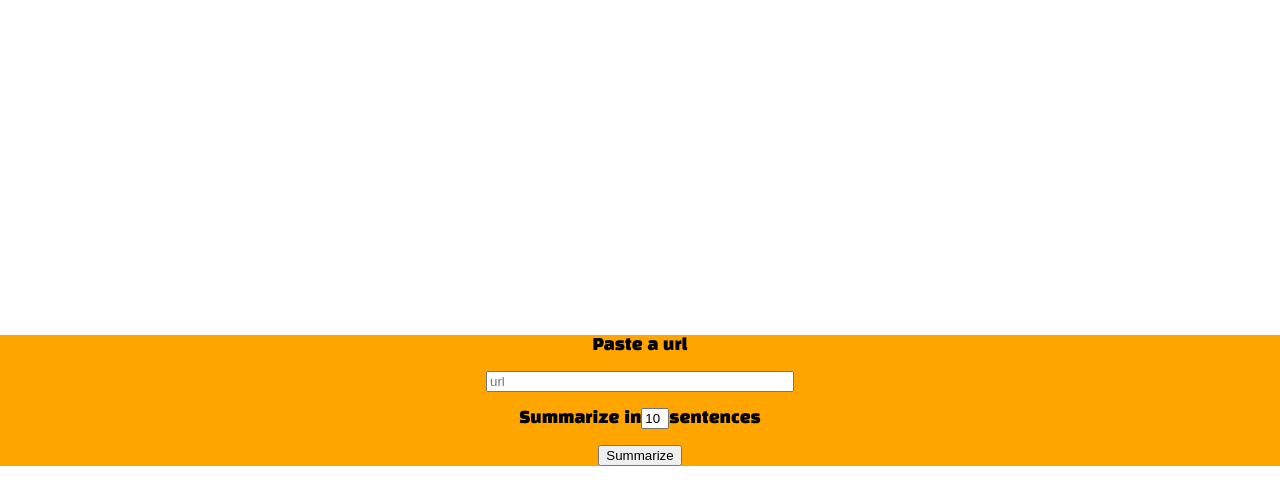
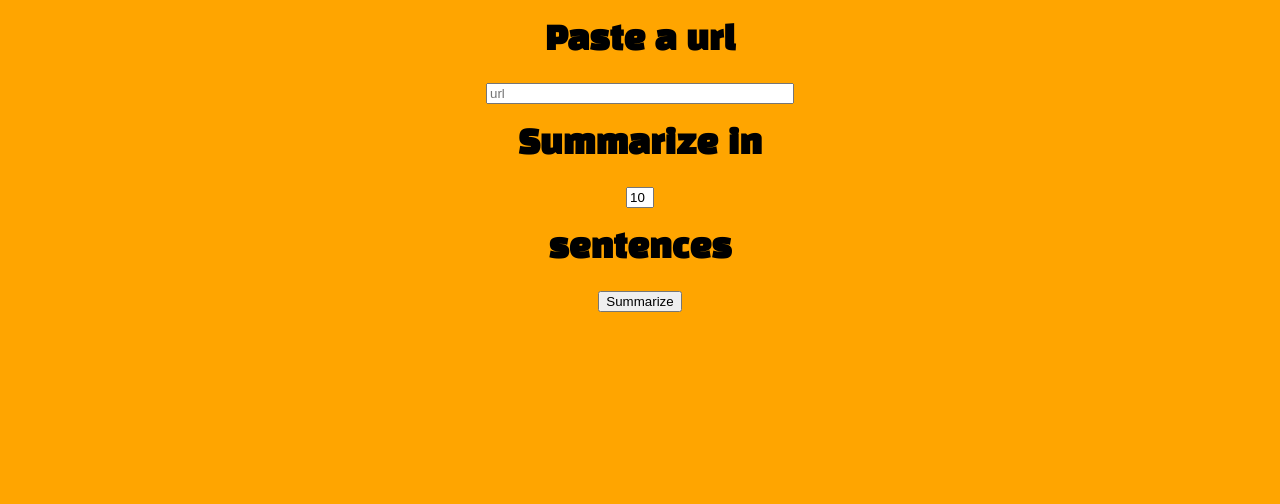
Before and after one commit to FelicianoAnthony/reactArticleSummarizer, a React (Create React App) app: page / in a window 1280 px wide. Shown: the top 504 px of the page. Built offline with nearby package versions, Linux system fonts and the light colour scheme.

Commit message:
save css

```diff
--- a/src/App.css
+++ b/src/App.css
@@ -1,4 +1,8 @@
-.App {
+@import url(https://fonts.googleapis.com/css?family=Black+Han+Sans);
+
+body {
   text-align: center;
   background-color: #ffa500;
+  font-family: 'Black Han Sans';
+
 }
--- a/src/App.js
+++ b/src/App.js
@@ -8,13 +8,16 @@ import HomeComponent from './HomeComponent';
 class App extends Component {
   render() {
     return (
-    	<div id='outer-app'>
-      <div className="App">
+
+
+    	<body className="App">
 
         <HomeComponent />
 
-      </div>
-      </div>
+        </body>
+
+
+
     );
   }
 }
--- a/src/HomeComponent.css
+++ b/src/HomeComponent.css
@@ -1,17 +1,25 @@
 @import url(https://fonts.googleapis.com/css?family=Black+Han+Sans);
 
-body, html {
-    width: 100%;
-    height: 100%;
-    margin: 0;
-    padding: 0;
-    display:table;
-    font-family:'Black Han Sans';
+
+.outer {
+  display: flex;
+  text-align:center;
+  justify-content: center; /* center horizontally */
+  font-family:"Black Han Sans";
 }
-body {
-    display:table-cell;
-    vertical-align:middle;
-}
+
+/*.outer
+{
+  position: absolute;
+  margin: auto;
+  top: 0;
+  right: 0;
+  bottom: 0;
+  left: 0;
+  width: 100px;
+  height: 100px;
+}*/
+
 
 .mytext {
     width: 300px;
--- a/src/HomeComponent.js
+++ b/src/HomeComponent.js
@@ -69,17 +69,20 @@ class Home extends Component {
 
 
   render() {
+
+
     return (
       <div className='outer'>
 
         <form id="form_login">
-          <p> Paste a url </p>
+          <h1> Paste a url </h1>
 {/*           {this.state.sentenceCount} */}
             <p>
               <input value={this.state.urlToSummarize} onChange={this.updateUrlToSummarize} className= "mytext" type="text" id="server" placeholder="url" />
-            </p> Summarize in
+            </p>
+             <h1> Summarize in </h1>
                 <input value={this.state.sentenceCount} onChange={this.handleOnChange} className="sentences" id="sentence-box" type="text" placeholder="10" />
-              sentences
+              <h1> sentences </h1>
             <p>
                 <button onClick={this.handleClick} id="submitbutton" type="button">Summarize</button>
             </p>
--- /dev/null
+++ b/src/SummaryComponent.css
@@ -0,0 +1,3 @@
+li {
+    list-style-type: none;
+}
--- a/src/SummaryComponent.js
+++ b/src/SummaryComponent.js
@@ -1,6 +1,7 @@
 import React, { Component } from 'react';
 import { Link, Route, Switch } from 'react-router-dom';
 import App from './App'
+import './SummaryComponent.css'
 
 
 
@@ -54,7 +55,7 @@ class SummaryComponent extends Component {
                 {this.props.location.state.pythonJson.summary_as_list.map(function(d, idx) {
                   return (
                     <ul>
-                      <li key={idx}>{idx} {d}</li>
+                      <li key={idx} >{idx} {d}</li>
                     </ul>
                     )
                 })}
@@ -62,7 +63,7 @@ class SummaryComponent extends Component {
 
               <div>
               <p> Original text - {this.props.location.state.pythonJson.orig_len} words </p>
-              <p> Summary - {this.props.location.state.pythonJson.summary_string_length} words </p>
+              <p> Summary - {this.props.location.state.pythonJson.summary_list_length} words </p>
               <p> Percent Change - {this.props.location.state.pythonJson.pct_change_list} % </p>
 
               </div>
```
